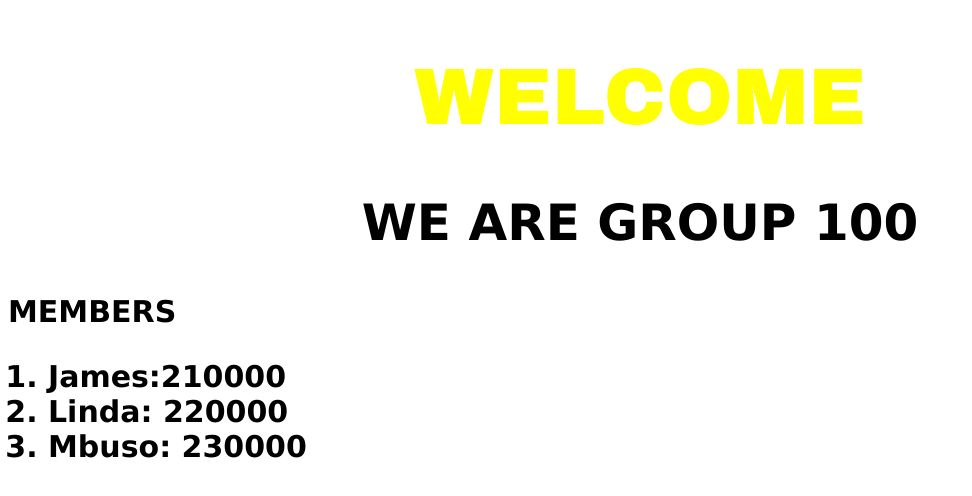
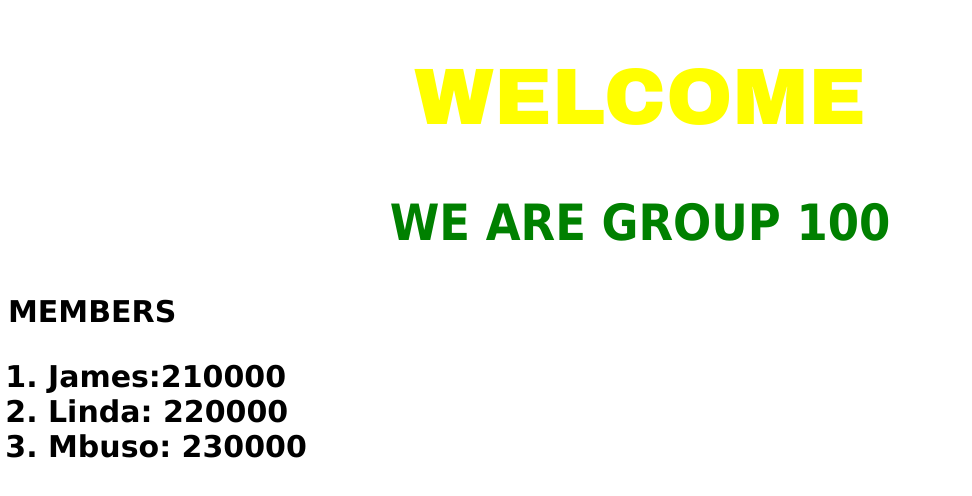
Before and after one commit to mathiya-ndlovu/firstRep, a plain HTML site: page index.html in a window 1280 px wide. Shown: the whole page, without its empty margins (0-972 px from the left). Drawn offline with Linux system fonts and the light colour scheme.

Commit message:
Update index.html

```diff
--- a/index.html
+++ b/index.html
@@ -4,13 +4,13 @@
 
 <head>
 
-	<title>My New Website</title>
+	<title>Group 100</title>
 
 <style>
 		h1 {text-align: center; color:yellow; font-size:80px; font-family:Arial black}
 
-		h2 {text-align: center; font-family:verdana}
-		h2 {color:black;}
+		h2 {text-align: center; font-family:tahoma}
+		h2 {color:green;}
 		h2 {font-size:50px;}
 
 		h3 {text-align: left; color:black; font-size:30px; font-family:verdana}
```
